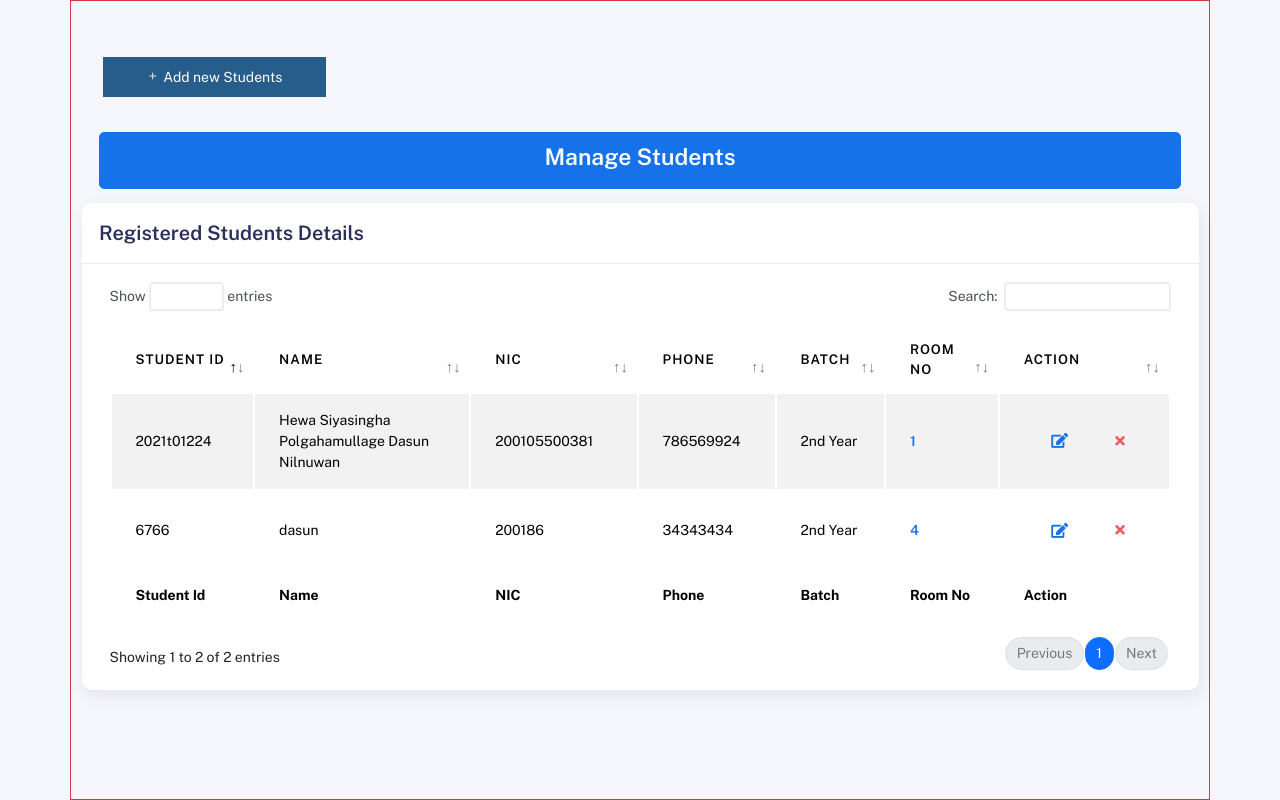
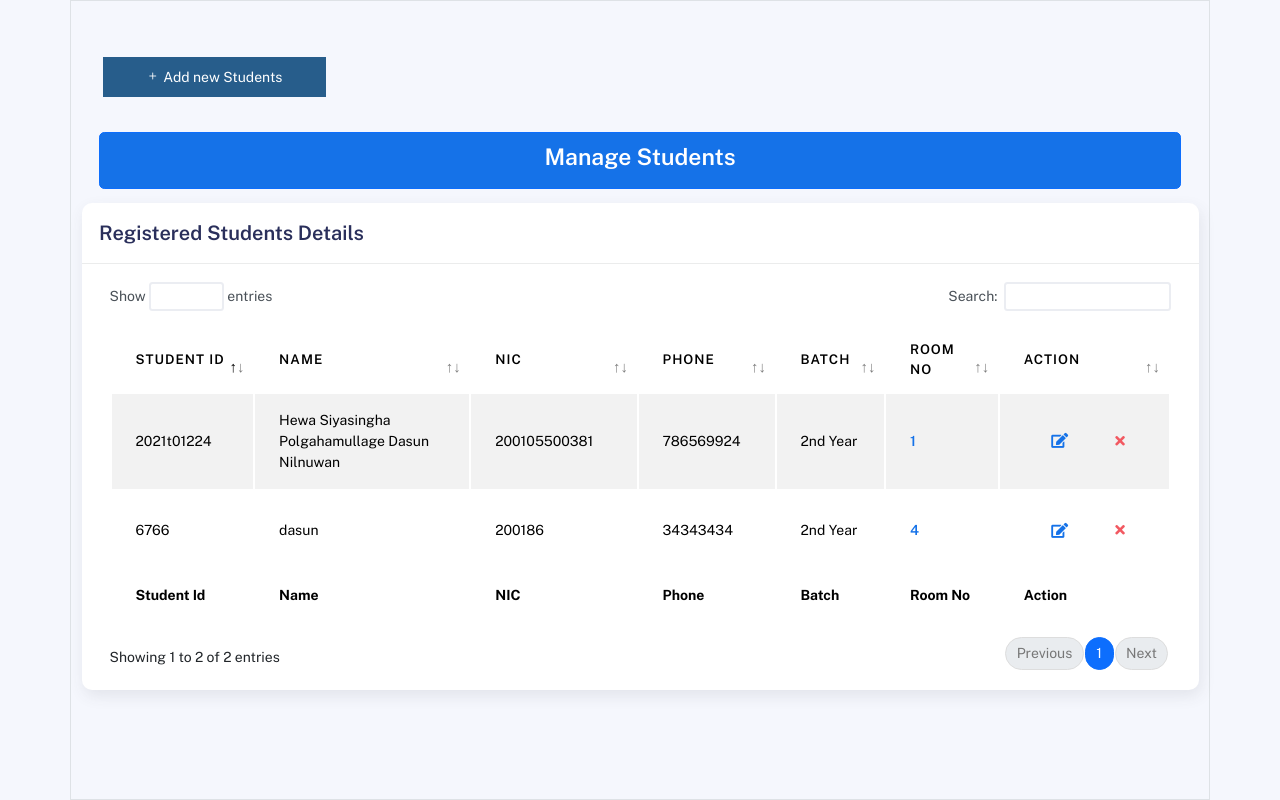
Before and after one commit to dasunsiyasingha/HostalManagementSystem-, a PHP site: page /manageStudent.php in a window 1280 px wide. Run offline with PHP 8.4, Linux system fonts and the light colour scheme; a user stored in the database is signed in; data comes from the database, SQL or seed files in the repository.

Commit message:
border change

```diff
--- a/admin/manageStudent.php
+++ b/admin/manageStudent.php
@@ -20,7 +20,7 @@
 
 </head>
 <body>
-    <div class="container border border-danger" style="height:100vh; width:100vw;" >
+    <div class="container border " style="height:100vh; width:100vw;" >
         <div class="row mt-5" style="width: 300px">
           <div class="col"><button type="button" onclick="location.href='registerStudent.php';" class="mt-3 ms-4 "
             style="width:80%; height:40px; background-color:#275d8b;border: none; color: white; ">
```
